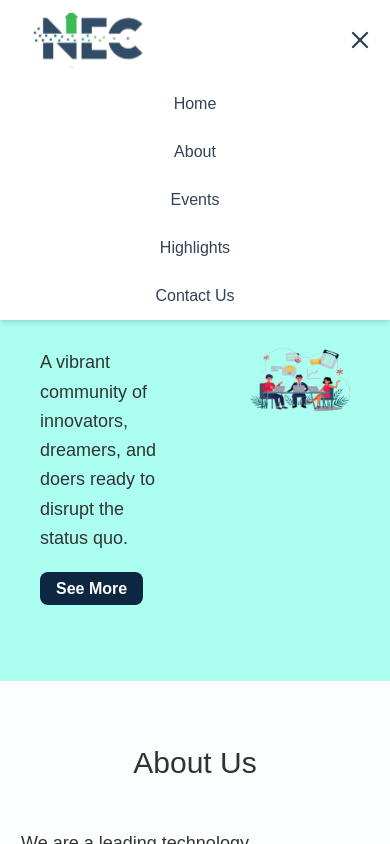
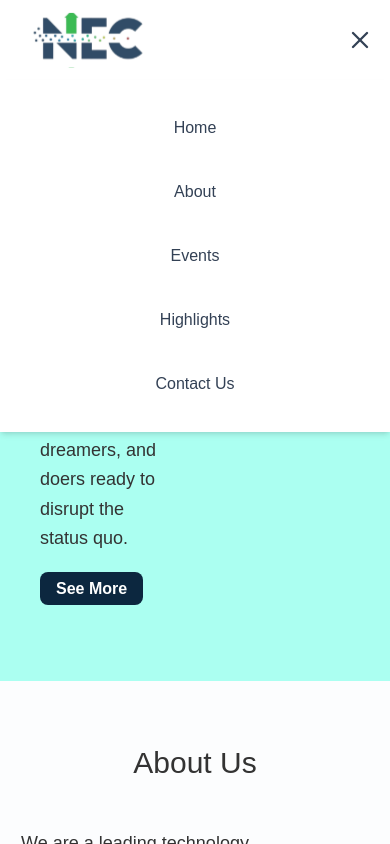
Before and after one commit to AdeelTahir-SE/NEC, a Next.js app: page / in a window 390 px wide. Both pictures are taken after a click on the button 360 px from the left and 39 px from the top of the page. Shown: the top 844 px of the page. Built offline with nearby package versions, Linux system fonts and the light colour scheme; no server answers.

Commit message:
--modified logs and header--

```diff
--- a/components/header.js
+++ b/components/header.js
@@ -11,23 +11,30 @@ export default function Header() {
 
   return (
     <header className="flex justify-between items-center px-4 md:px-8 py-3 bg-white text-slate-700 shadow-md relative">
+      {/* Logo */}
       <div>
         <Image src="/logo.svg" alt="Next.js E-commerce" width={150} height={50} />
       </div>
 
+      {/* Mobile Menu Button */}
       <button className="md:hidden" onClick={() => setIsOpen(!isOpen)}>
         {isOpen ? <X size={28} /> : <Menu size={28} />}
       </button>
 
+      {/* Navigation Menu */}
       <nav
-        className={`absolute top-full left-0 w-full bg-white shadow-md md:shadow-none md:bg-transparent md:static md:flex ${
-          isOpen ? "block" : "hidden"
-        } md:flex-row md:items-center md:space-x-6`}
+        className={`absolute top-full left-0 w-full bg-white shadow-md transition-all duration-300 ease-in-out ${
+          isOpen ? "flex flex-col py-4 opacity-100" : "hidden opacity-0"
+        } md:opacity-100 md:flex md:flex-row md:static md:shadow-none md:bg-transparent md:items-center md:space-x-6`}
       >
         <ul className="flex flex-col md:flex-row md:space-x-6 text-center md:text-left">
           {["Home", "About", "Events", "Highlights", "Contact Us"].map((item) => (
             <li key={item} className="py-3 md:py-0">
-              <Link href={`/${item.toLowerCase().replace(" ", "")}`} className="hover:underline">
+              <Link
+                href={`/${item.toLowerCase().replace(" ", "")}`}
+                className="block px-4 py-2 md:p-0 hover:underline"
+                onClick={() => setIsOpen(false)} // Close menu on click
+              >
                 {item}
               </Link>
             </li>
@@ -35,6 +42,7 @@ export default function Header() {
         </ul>
       </nav>
 
+      {/* User / Join Button */}
       <div className="hidden md:block">
         <Link
           href="/register"
--- a/db/UserDB.js
+++ b/db/UserDB.js
@@ -49,24 +49,20 @@ export async function getUser() {
   return new Promise((resolve, reject) => {
     onAuthStateChanged(auth, async (user) => {
       if (!user) {
-        console.error("No authenticated user found");
         resolve(null);
         return;
       }
 
-      console.log("Authenticated User UID:", user.uid); // Debugging
 
       try {
         const userDocRef = doc(db, "users", user.uid);
         const userSnapshot = await getDoc(userDocRef);
 
         if (!userSnapshot.exists()) {
-          console.error("User data not found in Firestore for UID:", user.uid);
           resolve(null);
           return;
         }
 
-        console.log("User Data Found:", userSnapshot.data()); // Debugging
         resolve(userSnapshot.data());
       } catch (error) {
         console.error("Error fetching user data:", error.message);
```
